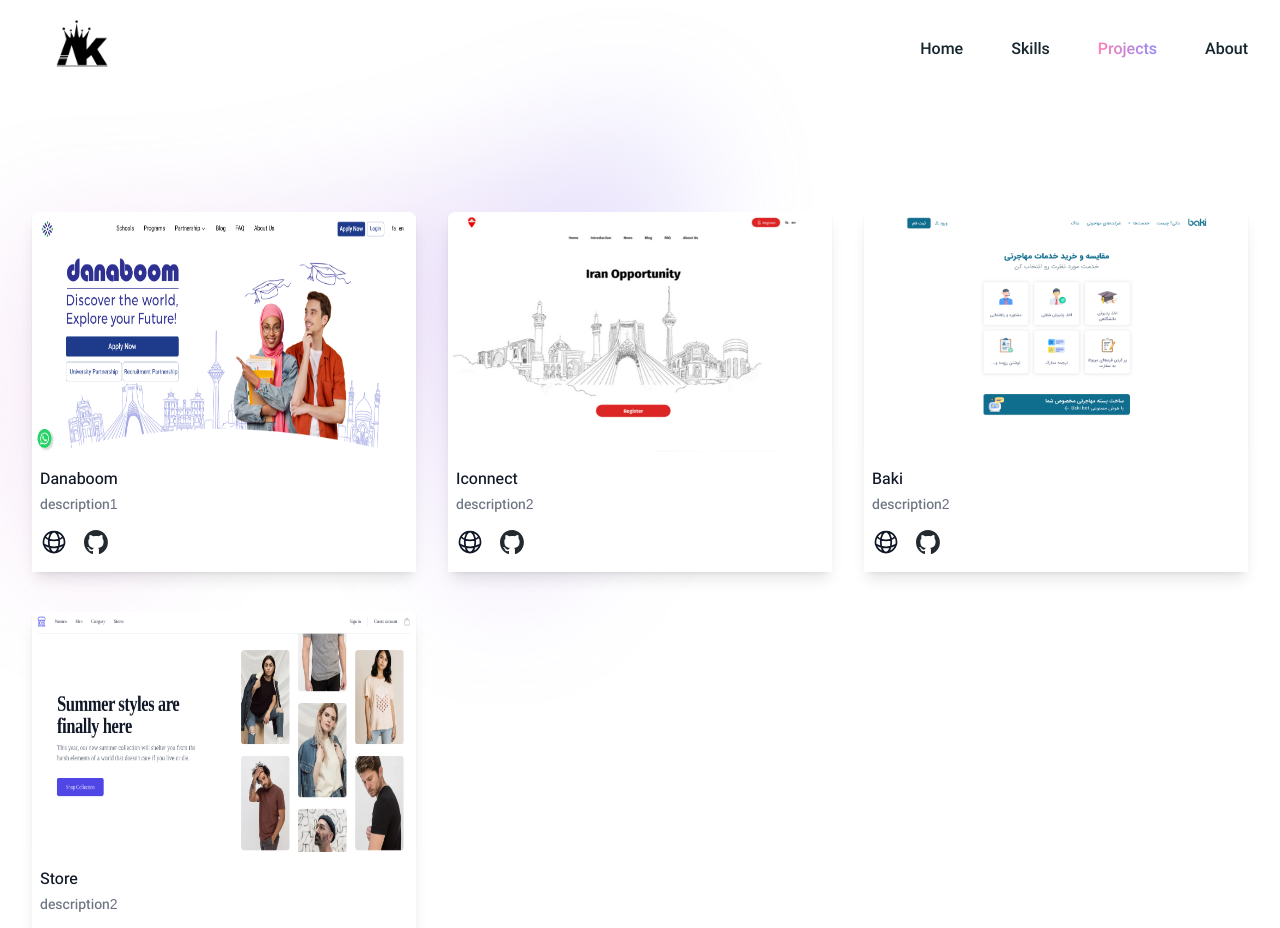
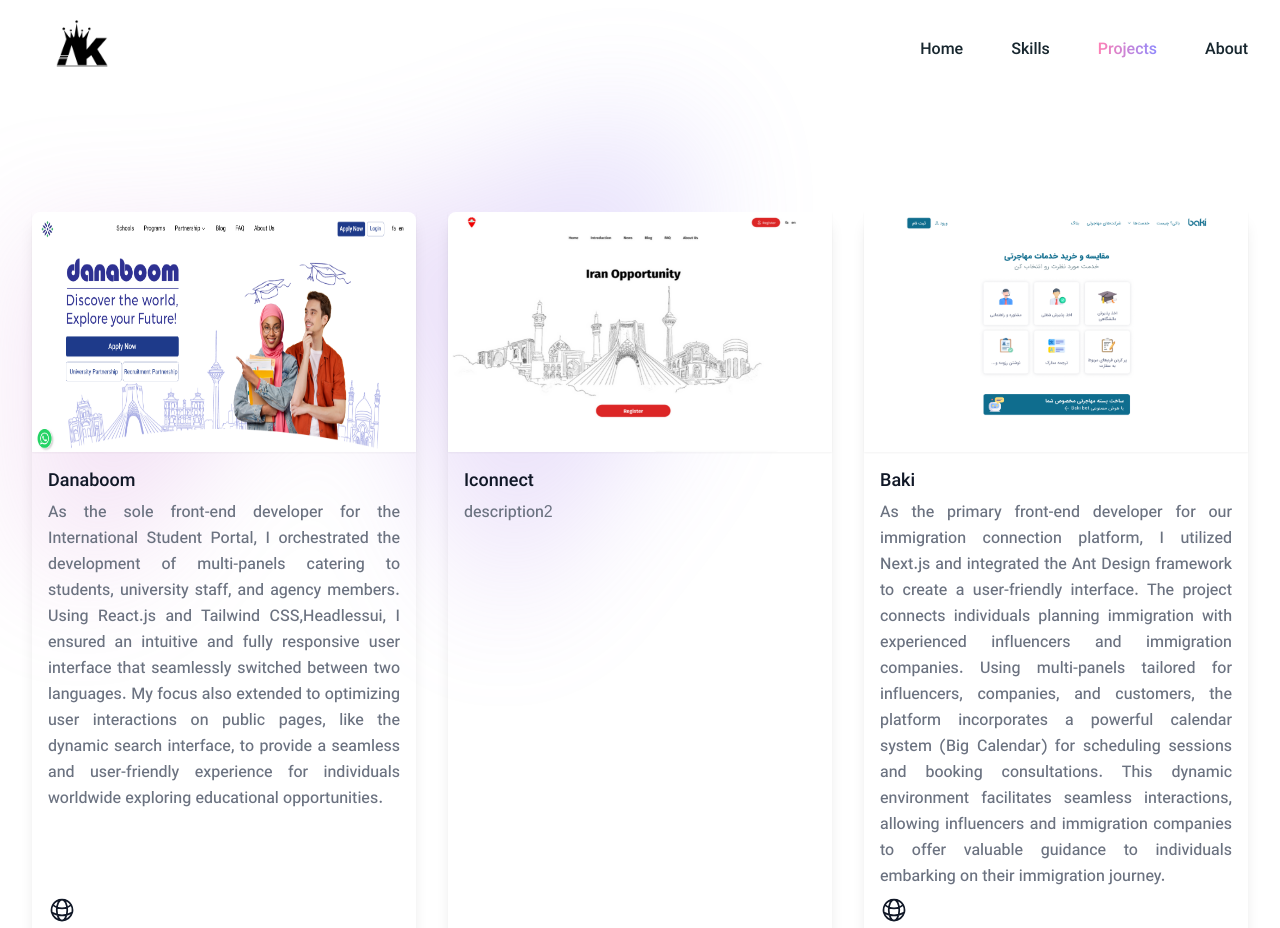
Before and after one commit to atefeh-karimi/portfolio, a Next.js app: page /projects in a window 1280 px wide. Shown: the top 928 px of the page. Built offline with nearby package versions, Linux system fonts and the light colour scheme.

Commit message:
add description,link to project page

```diff
--- a/app/projects/page.jsx
+++ b/app/projects/page.jsx
@@ -9,10 +9,11 @@
   {
     id: 1,
     image: "danaboom-desk-en",
-    description: "description1",
+    description:
+      "As the sole front-end developer for the International Student Portal, I orchestrated the development of multi-panels catering to students, university staff, and agency members. Using React.js and Tailwind CSS,Headlessui, I ensured an intuitive and fully responsive user interface that seamlessly switched between two languages. My focus also extended to optimizing user interactions on public pages, like the dynamic search interface, to provide a seamless and user-friendly experience for individuals worldwide exploring educational opportunities.",
     name: "Danaboom",
     githubUrl: "",
-    webUrl: "",
+    webUrl: "https://danaboom.com/",
   },
   {
     id: 2,
@@ -25,18 +26,20 @@
   {
     id: 2,
     image: "baki-desk",
-    description: "description2",
+    description:
+      "As the primary front-end developer for our immigration connection platform, I utilized Next.js and integrated the Ant Design framework to create a user-friendly interface. The project connects individuals planning immigration with experienced influencers and immigration companies. Using multi-panels tailored for influencers, companies, and customers, the platform incorporates a powerful calendar system (Big Calendar) for scheduling sessions and booking consultations. This dynamic environment facilitates seamless interactions, allowing influencers and immigration companies to offer valuable guidance to individuals embarking on their immigration journey.",
     name: "Baki",
     githubUrl: "",
-    webUrl: "",
+    webUrl: "https://ba-ki.com/",
   },
   {
     id: 3,
     image: "store",
-    description: "description2",
+    description:
+      "As the sole developer for my personal store project, I employed Next.js and integrated Tailwind CSS to craft a sleek and responsive user interface. The store features essential components like a cart, a searchable product list, and a user-friendly login page. With a focus on user experience, the project seamlessly combines Next.js functionalities with Tailwind CSS styling, creating an intuitive environment for customers to browse, search, and manage their purchases effortlessly.",
     name: "Store",
-    githubUrl: "",
-    webUrl: "",
+    githubUrl: "https://github.com/atefeh-karimi/store-nextjs",
+    webUrl: "https://store-nextjs.atefehkarimikia.ir/",
   },
 ];
 const container = {
@@ -81,12 +84,12 @@
           initial="hidden"
           animate="visible"
           role="list"
-          className="grid grid-cols-1 mt-6 bg-white gap-x-8 gap-y-16 sm:grid-cols-2 sm:gap-y-10 lg:grid-cols-3"
+          className="grid grid-cols-1 mt-6 gap-x-8 gap-y-16 sm:grid-cols-2 sm:gap-y-10 lg:grid-cols-3"
         >
           {projects.map((project) => (
             <motion.li
               key={project.id}
-              className="relative w-full h-full bg-white border rounded-lg shadow-lg group"
+              className="relative w-full h-full border rounded-lg shadow-lg group"
               variants={item}
             >
               <div className="w-full overflow-hidden shadow-sm h-60 ">
@@ -99,16 +102,20 @@
                   className="object-center w-full h-full rounded-t-lg "
                 />
               </div>
-              <div className="flex flex-col px-2 py-4 text-base font-medium text-gray-900 bg-white border">
-                <h3>{project.name}</h3>
-                <p className="mt-1 text-sm text-gray-500">
+              <div className="flex flex-col justify-between px-4 py-4 text-base font-medium text-gray-900 border h-[500px]">
+                <div>
+                  <h3 className="text-lg font-semibold">{project.name}</h3>
+                  <p className="mt-1 leading-relaxed text-justify text-gray-500 text-md">
                     {project.description}
                   </p>
-                <div className="flex items-center gap-4 mt-3">
-                  <Link href="">
-                    <GlobeAltIcon className="w-7 h-7" />
-                  </Link>
-                  <Link href="">
+                </div>
+                <div className="flex items-center gap-3 pb-3">
+                  {project?.githubUrl && (
+                    <Link
+                      href={project.githubUrl}
+                      rel="noopener noreferrer"
+                      target="_blank"
+                    >
                       <Image
                         src={GitHubIcon}
                         width="0"
@@ -117,6 +124,16 @@
                         className="w-6 h-6"
                       />
                     </Link>
+                  )}
+                  {project?.webUrl && (
+                    <Link
+                      href={project.webUrl}
+                      rel="noopener noreferrer"
+                      target="_blank"
+                    >
+                      <GlobeAltIcon className="w-7 h-7" />
+                    </Link>
+                  )}
                 </div>
               </div>
             </motion.li>
```
Lines whose indentation alone changed are shown as unchanged.
